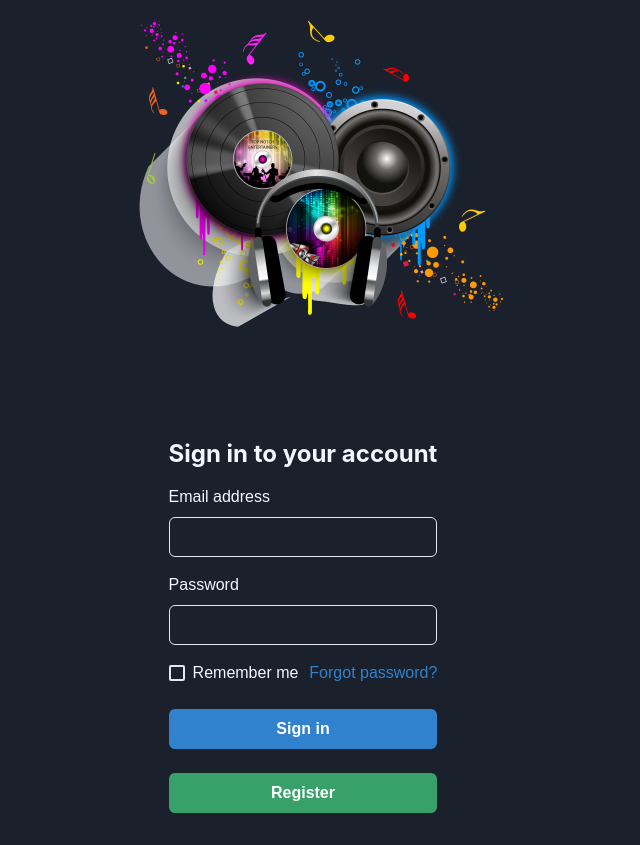
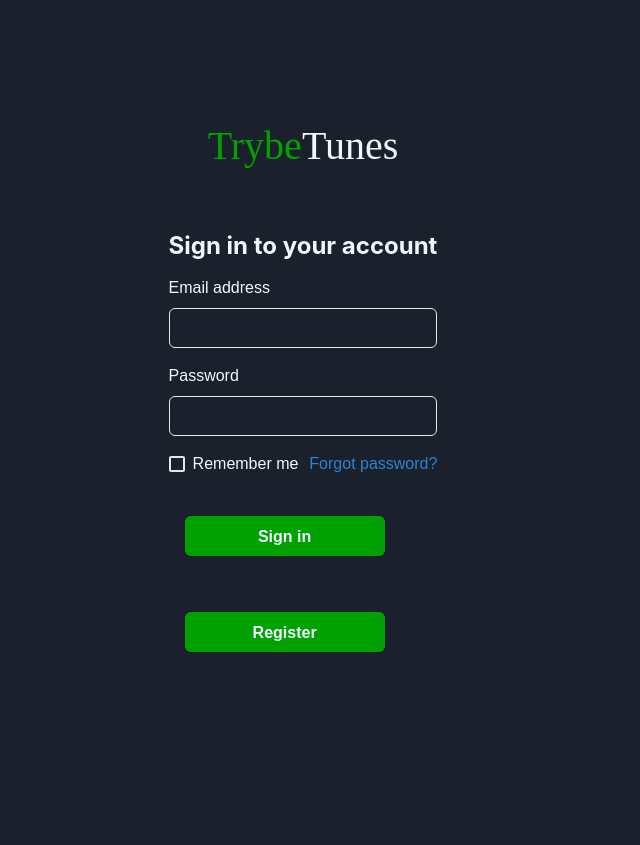
Before and after one commit to lbcamargo94/trybe-tunes-sound, a React (Create React App) app: page /login in a window 1280 px wide. Shown: the whole page, without its empty margins (337-977 px from the left). After the commit the page ends 800 px from the top, so only its background shows below. Built offline with nearby package versions, Linux system fonts and the light colour scheme; a web font is replaced by a local one.

Commit message:
feat: modified Login component

```diff
--- a/src/components/FormLogin.jsx
+++ b/src/components/FormLogin.jsx
@@ -1,5 +1,6 @@
 import React from 'react';
 import { useNavigate } from 'react-router-dom';
+// chakra-ui imports
 import {
   Button,
   Checkbox,
@@ -10,27 +11,19 @@ import {
   Input,
   Link,
   Stack,
-  Image,
-  Center,
 } from '@chakra-ui/react';
-import ImgTunes from '../assets/images/pngwing.com.png';
+// components imports
+import Logo from '../components/Logo';
 
 export default function FormLogin() {
   let navigate = useNavigate();
 
   return (
-    <Stack minH={'100vh'} justify="center" flex={ 1 } align="center">
-      <Center boxSize={'400px'} m={'0 auto'}>
-        <Image
-          alt={'Login Image'}
-          objectFit={'cover'}
-          src={ ImgTunes }
-          w={'100%'} h={'100%'}
-        />
-      </Center>
-      <Flex p={8} align={'center'} justify={'center'}>
-        <Stack spacing={4} w={'full'} maxW={'md'}>
-          <Heading fontSize={'2xl'}>Sign in to your account</Heading>
+    <Stack minH='100vh' justify="center" flex='1' align="center">
+      <Logo />
+      <Flex p='8' align='center' justify='center'>
+        <Stack spacing='4' w='full' maxW='md'>
+          <Heading fontSize='2xl'>Sign in to your account</Heading>
           <FormControl id="email">
             <FormLabel>Email address</FormLabel>
             <Input type="email" />
@@ -39,27 +32,27 @@ export default function FormLogin() {
             <FormLabel>Password</FormLabel>
             <Input type="password" />
           </FormControl>
-          <Stack spacing={6}>
+          <Stack spacing='6'>
             <Stack
               direction={{ base: 'column', sm: 'row' }}
-              align={'start'}
-              justify={'space-between'}>
+              align='start'
+              justify='space-between'>
               <Checkbox>Remember me</Checkbox>
-              <Link color={'blue.500'}>Forgot password?</Link>
+              <Link color='blue.500'>Forgot password?</Link>
             </Stack>
             <Button
-              colorScheme={'blue'}
-              variant={'solid'}
+              m='1rem' w='12.5rem' h='2.5rem' color='#f0f8ff' bg='#01a101'
+              variant='solid'
               onClick={() => navigate("/register")}
-              disabled={''}
+              disabled=''
             >
               Sign in
             </Button>
             <Button
-              colorScheme={'green'}
-              variant={'solid'}
+              m='1rem' w='12.5rem' h='2.5rem' color='#f0f8ff' bg='#01a101'
+              variant='solid'
               onClick={() => navigate("/register")}
-              disabled={''}
+              disabled=''
             >
               Register
             </Button>
```
